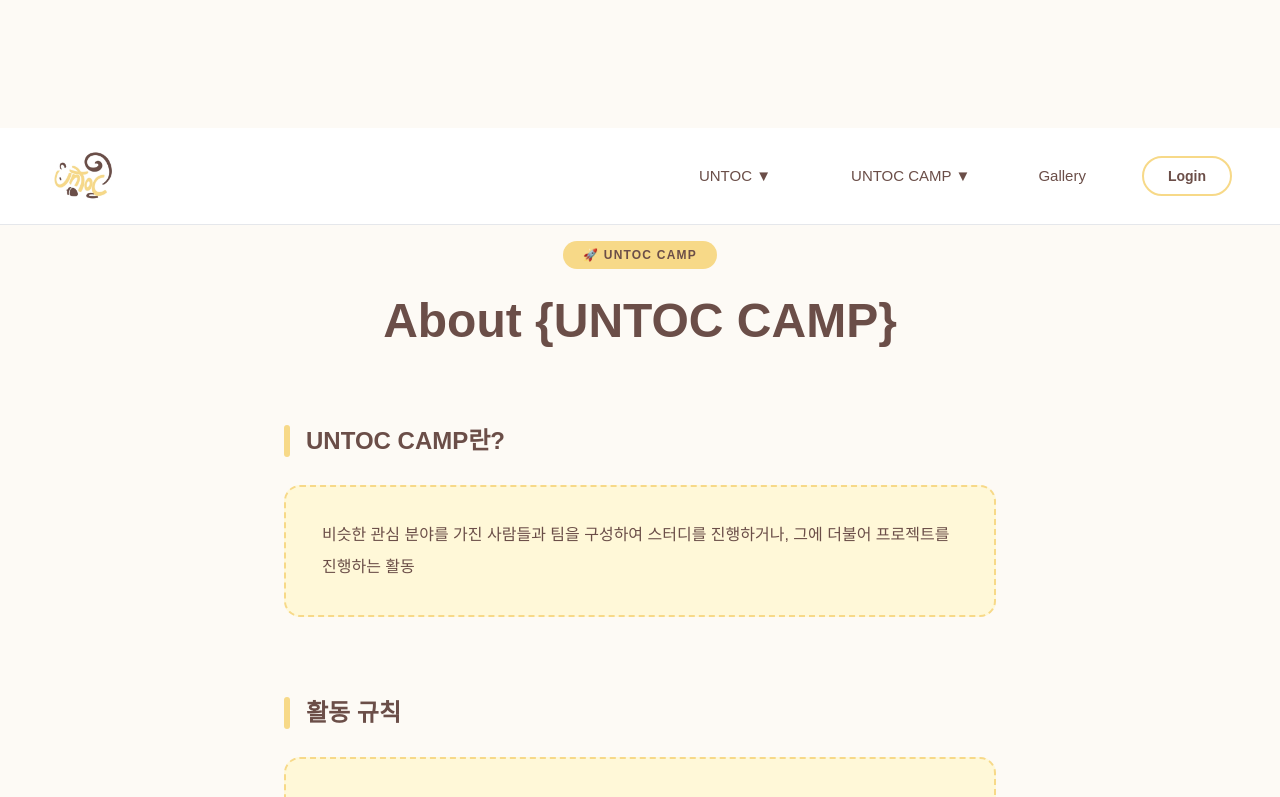
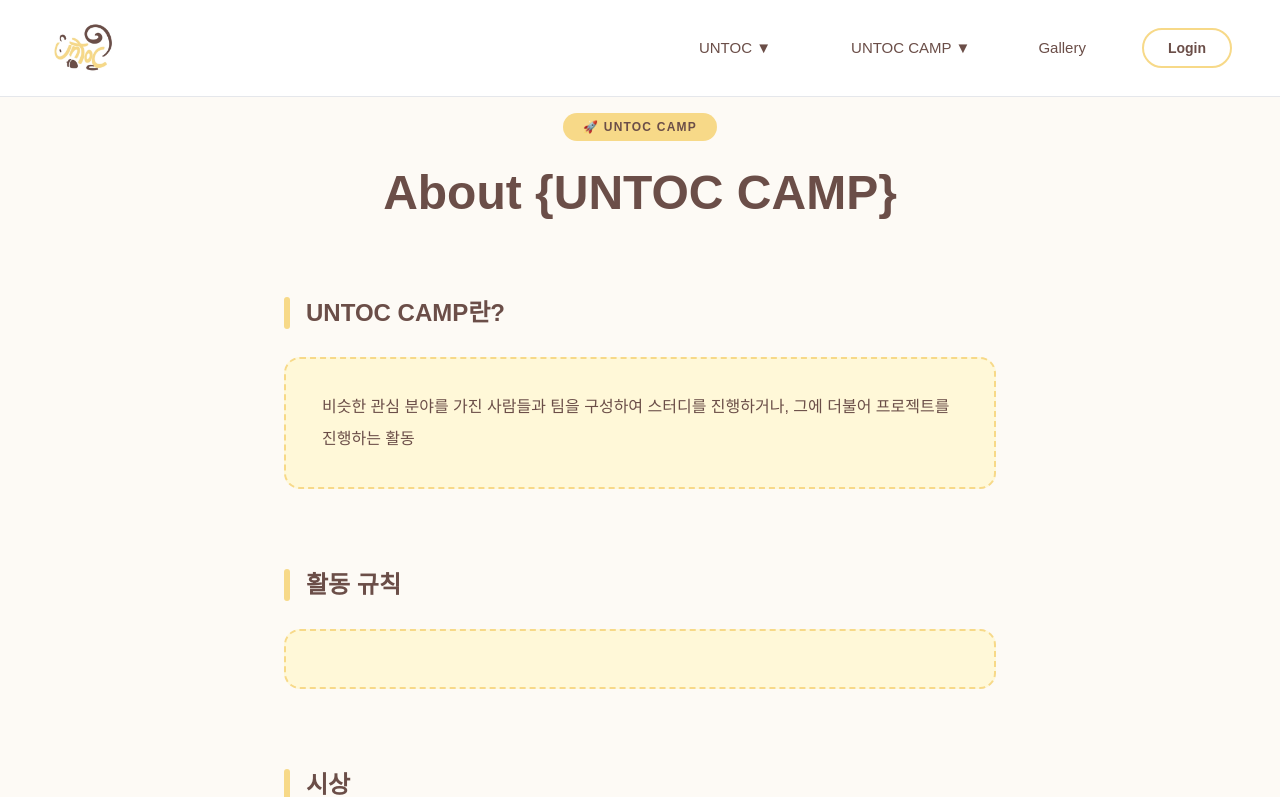
Before and after one commit to Untoc-Camp-2026/Untoc-backend, a Next.js app in the folder front/: page /untoc-camp/about in a window 1280 px wide. Shown: the top 797 px of the page. Built offline with nearby package versions, Linux system fonts and the light colour scheme.

Commit message:
헤더 정상화
위쪽 떠서 그거 없앰

```diff
--- a/front/src/pages/untoc-camp/about.tsx
+++ b/front/src/pages/untoc-camp/about.tsx
@@ -5,7 +5,7 @@ import Navbar from '../../components/layout/Header';
 
 export default function UntocCampPage() {
   return (
-    <div className="min-h-screen bg-[#FDFAF5] pt-32">
+    <div className="min-h-screen bg-[#FDFAF5]">
       <Navbar />
 
       <main className="pb-24">
--- a/front/src/pages/untoc-camp/projects.tsx
+++ b/front/src/pages/untoc-camp/projects.tsx
@@ -38,9 +38,9 @@ export default function UntocCampPage() {
   const filteredProjects = PROJECT_DATA.filter((p) => p.term === activeTerm);
 
   return (
-    <div className="min-h-screen bg-[#FAF8F5] pt-32">
+    <div className="min-h-screen bg-[#FAF8F5]">
       <Navbar />
-      <main className="px-6 max-w-[1200px] mx-auto pb-20">
+      <main className="px-6 max-w-[1200px] mx-auto pb-20 pt-12">
           <div className="mb-8">
             <h6 className="text-[#9C7B75] inline-flex items-center gap-2 px-3 py-1 bg-[#FEF3D0] rounded-full mb-4">🏆 UNTOC CAMP</h6>
             <h1 className="text-3xl font-bold text-[#6B4E48]">역대 작품들</h1>
```
